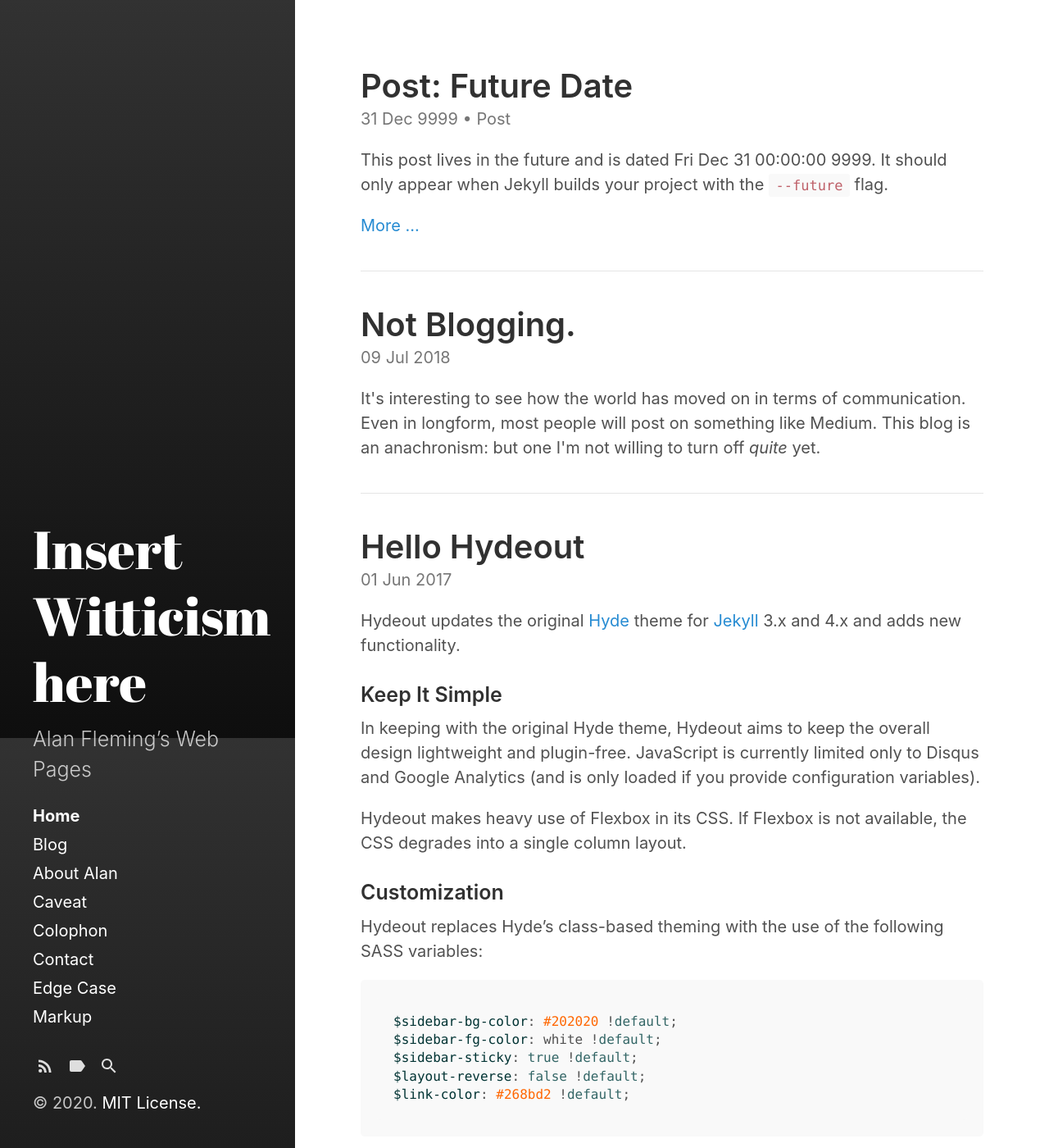
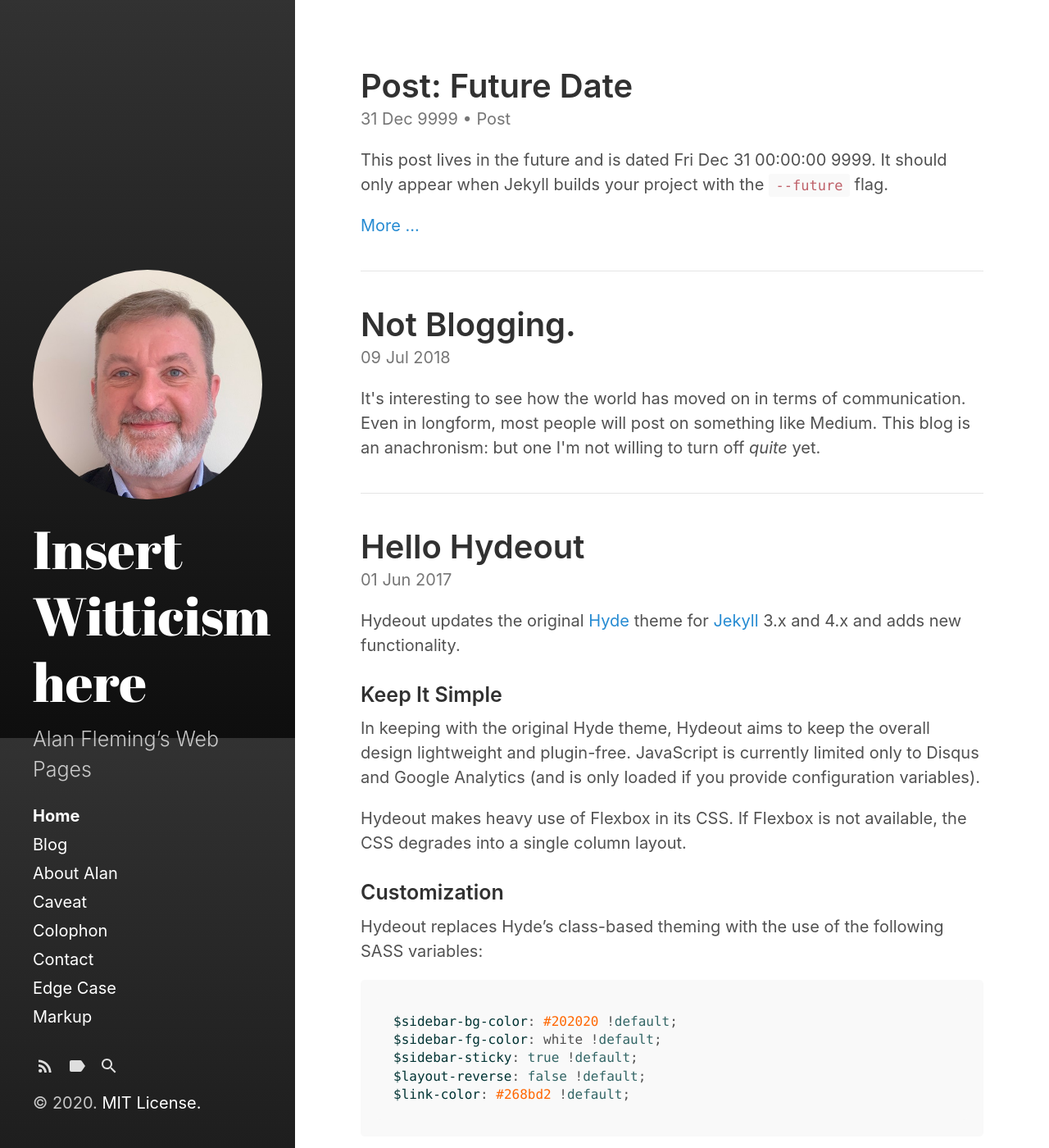
Before and after one commit to alan-fleming/alanfleming.org, a Jekyll site: the page built from index.html, in a window 1280 px wide and 1400 px high. Shown: the whole window at 82% size. Built offline with Jekyll 4.4.1, drawn with Linux system fonts in a browser that asks for light colours; the list of posts is cut into pages by our own code.

Commit message:
Add author image to sidebar

```diff
--- a/_config.yml
+++ b/_config.yml
@@ -17,6 +17,7 @@ baseurl:          ''
 author:
   name:           'Alan Fleming'
   url:            https://twitter.com/alanfleming
+  img:            alanfleming.jpeg
 
 paginate:         5
 paginate_path:    '/blog/page:num'
--- a/_includes/sidebar.html
+++ b/_includes/sidebar.html
@@ -1,5 +1,8 @@
 <div id="sidebar">
   <header>
+    <div class=“sidebar-author-image">
+      <a href="{{site.baseurl}}/"><img src="{{site.baseurl}}/assets/img/{% if site.author.img %}{{site.author.img}}{% endif %}" alt="{{site.author.name}}"></a>
+      </div>
     <{% if page.layout == "index" %}h1{% else %}div{% endif %} class="site-title">
       <a href="{{ "/" | relative_url }}">
         {% unless page.url == "/" %}
--- a/_sass/hydeout/_layout.scss
+++ b/_sass/hydeout/_layout.scss
@@ -35,6 +35,28 @@ body {
 #sidebar {
   flex: 0 0 auto;
   padding: $section-spacing;
+
+  .sidebar-author-image {
+    width: 100px;
+    height: 100px;
+    margin: 0 auto 10px;
+    -webkit-border-radius: 100%;
+            border-radius: 100%;
+    overflow: hidden;
+    background-color: #333030;
+  }
+
+  img {
+    width: 100%;
+    height: 100%;
+    -webkit-border-radius: 50%;
+            border-radius: 50%;
+    -webkit-transition: -webkit-transform 0.35s;
+    transition: -webkit-transform 0.35s;
+    -o-transition: transform 0.35s;
+    transition: transform 0.35s;
+    transition: transform 0.35s, -webkit-transform 0.35s;
+  }
 
   .site-title {
     font-family: 'Abril Fatface', serif;
```
Also changed, not shown: assets/img/alanfleming.jpeg (added).
